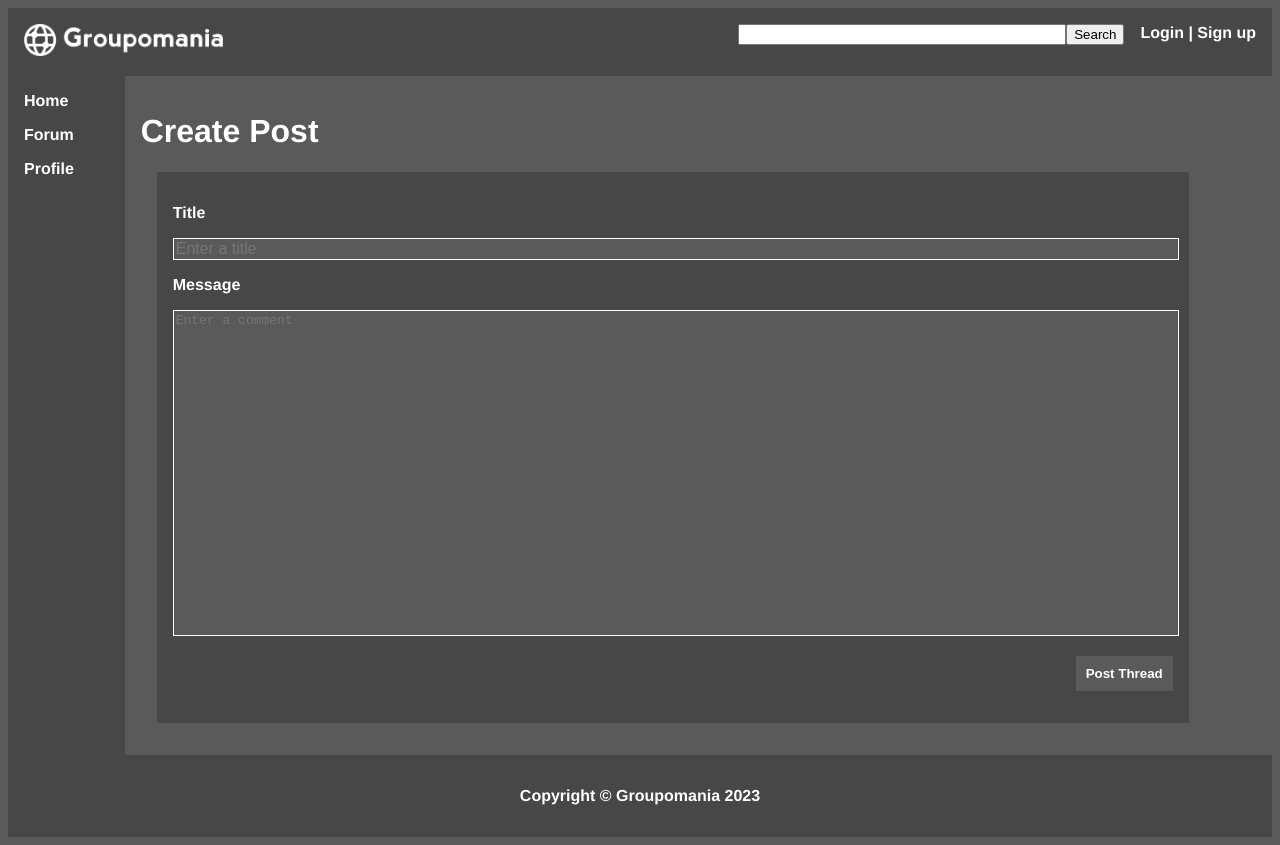
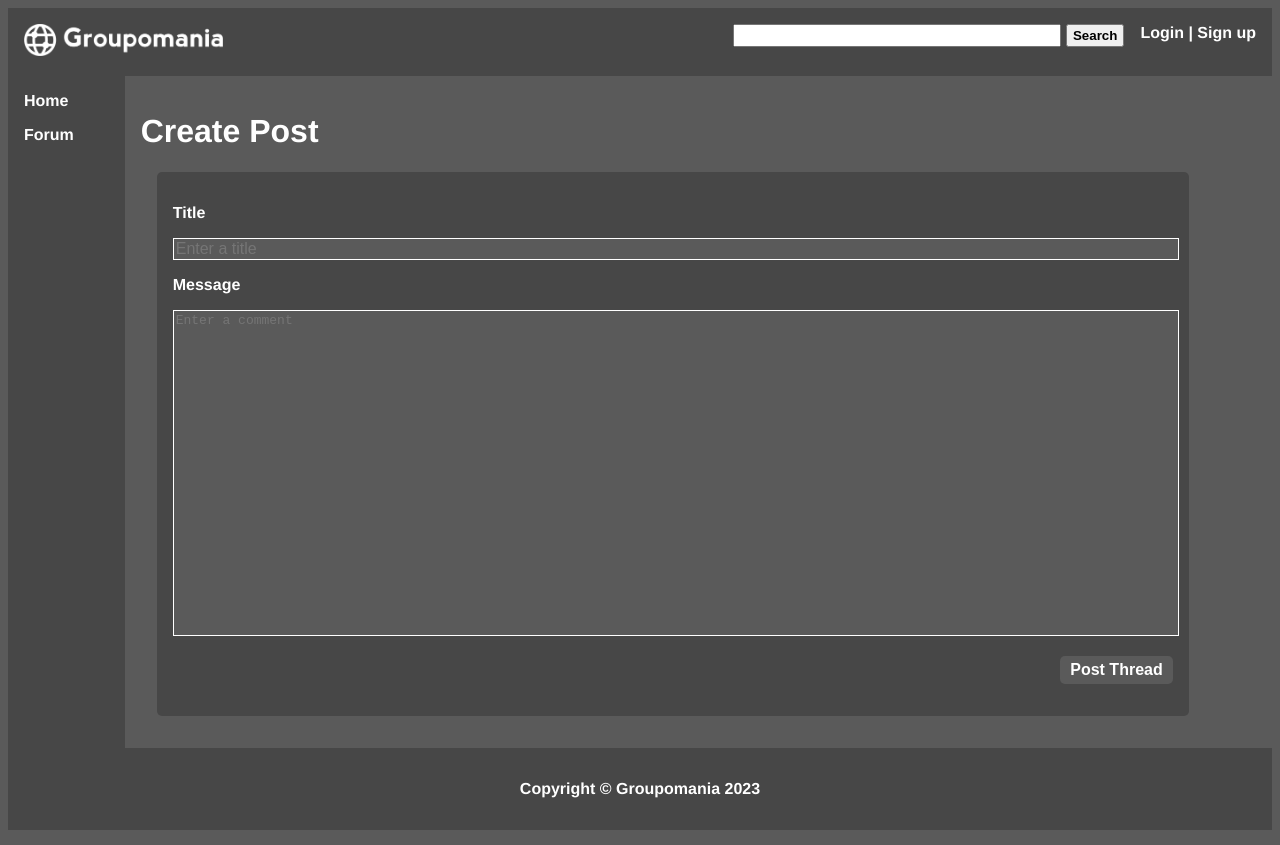
Before and after one commit to KunoMochi/grouponetwork, a Vue app in the folder frontend/: page /post in a window 1280 px wide. Built offline with nearby package versions, Linux system fonts and the light colour scheme.

Commit message:
Made some formatting changes to the site and code readability

```diff
--- a/frontend/src/App.vue
+++ b/frontend/src/App.vue
@@ -31,6 +31,10 @@ a {
   color: white;
 }
 
+a:hover {
+  text-decoration: underline;
+}
+
 .app {
   display: flex;
   background-color: #5a5a5a;
--- a/frontend/src/components/CommentBox.vue
+++ b/frontend/src/components/CommentBox.vue
@@ -1,5 +1,5 @@
 <template>
-    <div class="topicBox" :key="componentKey">
+    <div class="topicBox">
         <div class="commentBox">
             <div class="commentTitle">{{ postTitle }}</div>
             <div class="commentHead">
@@ -12,9 +12,9 @@
                 <div v-else>{{ tempPostContent }}</div>
             </div>
             <div><p class="timeStamp">Posted {{ formatDate(postTimestamp) }}</p></div>
-            <div v-if="postUserId == userId" class="commentCtrl">
+            <div v-if="postUserId == userId && this.isAllowed" class="commentCtrl">
                 <div v-if="editModal">
-                    <router-link class="submitButton" to="/forum" @click="onSubmit({ commentid: postCommentId, userid: postUserId, content: content })">Submit</router-link>
+                    <router-link class="submitButton" to="" @click="onSubmit({ commentid: postCommentId, userid: postUserId, content: content })">Submit</router-link>
                     <router-link class="cancelButton" to="" @click="toggleEdit()">Cancel</router-link>
                 </div>
                 <div v-else>
@@ -31,7 +31,14 @@ import { mapState, mapGetters, mapActions } from 'vuex'
 import moment from 'moment'
 
 export default {
-    props: ['postCommentId', 'postUserId', 'postUsername', 'postTitle', 'postContent','postTimestamp', 'url', 'modal'],
+    props: [
+        'postCommentId',
+        'postUserId',
+        'postUsername',
+        'postTitle',
+        'postContent',
+        'postTimestamp',
+        'modal'],
     data() {
         return {
             tempPostContent: this.postContent,
@@ -39,7 +46,7 @@ export default {
         }
     },
     computed: {
-        ...mapState(['userId']),
+        ...mapState(['userId','isAllowed']),
         ...mapGetters(['getIsAuth','getUserId','getUserName'])
     },
     methods: {
@@ -66,6 +73,7 @@ export default {
     .commentBox {
         max-width: 1000px;
         background-color: #474747;
+        border-radius: 5px;
         padding: 1rem;
         margin: 1rem;
     }
@@ -112,9 +120,10 @@ export default {
     }
 
     .editButton, .deleteButton, .submitButton, .cancelButton {
-        padding: 5px;
+        padding: 5px 10px;
         margin: 5px;
         background-color: #5a5a5a;
+        border-radius: 5px;
         text-align: left;
         font-size: medium;
     }
--- a/frontend/src/components/HeaderBar.vue
+++ b/frontend/src/components/HeaderBar.vue
@@ -1,9 +1,9 @@
 <template>
-    <nav>
+    <div class="header">
         <div class="logo">
             <img src="../assets/icon-left-font-monochrome-white-long.png" alt="Groupomania">
         </div>
-        <div class="spacer">
+        <div class="searchBar">
             <input class="search-box" />
             <button class="search-button">Search</button>
         </div>
@@ -15,7 +15,7 @@
             <router-link to="/login">Login</router-link> |
             <router-link to="/signup">Sign up</router-link>
         </div>
-    </nav>
+    </div>
 </template>
 
 <script>
@@ -38,21 +38,13 @@ export default {
 </script>
 
 <style lang="scss" scoped>
-    nav {
+    .header {
         display: flex;
         text-align: left;
         background-color: #474747;
         padding: 1rem;
         font-weight: bold;
         color: white;
-        font-weight: bold;
-        color: white;
-
-        a {
-            font-weight: bold;
-            color: white;
-            text-decoration: none;
-        }
     }
 
     .logo {
@@ -61,13 +53,20 @@ export default {
         }
     }
 
-    .spacer {
+    .searchBar {
         text-align: right;
         width: 100%;
         padding: 0 1rem 0 1rem;
 
         .search-box {
+            margin: 0 5px;
+            padding: 2px;
             width: 20rem;
+        }
+
+        .search-button {
+            padding: 2px 5px;
+            font-weight: bold;
         }
     }
 
--- a/frontend/src/components/PostBox.vue
+++ b/frontend/src/components/PostBox.vue
@@ -52,6 +52,7 @@ export default {
     .commentBox {
         max-width: 1000px;
         background-color: #474747;
+        border-radius: 5px;
         padding: 01rem;
     }
 
@@ -86,9 +87,11 @@ export default {
     .postButton {
         border: none;
         background: #5a5a5a;
+        border-radius: 5px;
         color: white;
         font-weight: bold;
-        padding: 10px;
+        font-size: medium;
+        padding: 5px 10px;
     }
 
     .postButton:hover {
--- a/frontend/src/components/SidebarNav.vue
+++ b/frontend/src/components/SidebarNav.vue
@@ -5,9 +5,6 @@
         </div>
         <div class="forum">
             <router-link to="/forum">Forum</router-link>
-        </div>
-        <div class="profile">
-            <router-link to="/profile">Profile</router-link>
         </div>
     </aside>
 </template>
--- a/frontend/src/store/index.js
+++ b/frontend/src/store/index.js
@@ -72,6 +72,7 @@ export default createStore({
     isAuth: sessionStorage.getItem('auth'),
     userId: sessionStorage.getItem('userId'),
     username: sessionStorage.getItem('username'),
+    isAllowed: false,
     errorMessage: ''
   },
   getters: {
@@ -110,6 +111,9 @@ export default createStore({
     },
     changeMessage (state, payload) {
       state.errorMessage = payload.message
+    },
+    changeAllowed (state, payload) {
+      state.isAllowed = payload.isAllowed
     }
   },
   actions: {
--- a/frontend/src/views/ForumView.vue
+++ b/frontend/src/views/ForumView.vue
@@ -1,7 +1,7 @@
 <template>
     <div class="forum">
         <h1>Recent Topics</h1>
-        <router-link class="postLink" to="/post">Create a Post</router-link>
+        <router-link class="postLink" to="/post">Create Topic</router-link>
         <label v-if="query === undefined">Query is empty</label>
         <CommentBox class="comment"
             v-for="topic in query"
@@ -21,6 +21,7 @@
 </script>
 
 <script>
+import { mapState, mapMutations } from 'vuex';
 import axios from 'axios'
 
 export default {
@@ -29,17 +30,23 @@ export default {
             query: ''
         }
     },
+    computed: {
+        ...mapState(['userId','isAllowed']),
+    },
     methods: {
+        ...mapMutations([['changeAllowed']]),
         getAllTopics() {
-      axios('http://localhost:3000/api/findRecentComments').then((result) => {
+            axios('http://localhost:3000/api/findAllComments').then((result) => {
                 this.query = result.data
-          console.log(result.data)
-          // context.commit('storeQuery', result.data)
             })
         },
     },
     beforeMount() {
+        this.$store.commit('changeAllowed', { isAllowed: true })
         this.getAllTopics()
+    },
+    beforeUnmount() {
+        this.$store.commit('changeAllowed', { isAllowed: false })
     }
 }
 </script>
@@ -52,8 +59,9 @@ export default {
     }
 
     .postLink {
-        padding: 5px;
+        padding: 5px 10px;
         background-color: #474747;
+        border-radius: 5px;
         text-align: left;
         font-size: large;
     }
--- a/frontend/src/views/HomeView.vue
+++ b/frontend/src/views/HomeView.vue
@@ -1,8 +1,6 @@
 <template>
   <div class="home">
     <h1>Welcome to the GroupoNetwork!</h1>
-    <!-- <img alt="Vue logo" src="../assets/logo.png"> -->
-    <!-- <HelloWorld msg="Welcome to Your Vue.js App"/> -->
     <label v-if="query === undefined">Query is empty</label>
     <CommentBox class="comment"
       v-for="topic in query"
@@ -34,8 +32,6 @@ export default {
     getAllTopics() {
       axios('http://localhost:3000/api/findRecentComments').then((result) => {
           this.query = result.data
-          console.log(result.data)
-          // context.commit('storeQuery', result.data)
       })
     },
   },
--- a/frontend/src/views/LoginView.vue
+++ b/frontend/src/views/LoginView.vue
@@ -9,8 +9,8 @@
             <p><label>Password</label></p>
             <input v-model="password" class="password-box" id="password" type="password">
         </div>
-        <div>
-            <button type="submit">Login</button> |
+        <div class="loginCtrl">
+            <button class="loginButton" type="submit">Login</button> |
             <router-link to="/signup">Create an account</router-link>
         </div>
         <div class="error">
@@ -48,7 +48,7 @@ export default {
 </script>
 
 <style lang="scss" scoped>
-    div .login {
+    .login {
         width: 100%;
         text-align: center;
         padding: 1rem;
@@ -59,8 +59,8 @@ export default {
         margin-top: 2rem;
     }
 
-    input {
-        font-size: medium;
+    .username-box, .password-box {
+        padding: 2px;
         width: 30rem;
     }
 
@@ -69,7 +69,12 @@ export default {
         font-weight: bold;
     }
 
-    a {
-        font-size: small;
+    .loginCtrl {
+        padding: 1rem;
+    }
+
+    .loginButton {
+        padding: 2px 5px;
+        font-weight: bold;
     }
 </style>
--- a/frontend/src/views/SignupView.vue
+++ b/frontend/src/views/SignupView.vue
@@ -13,9 +13,9 @@
             <p><label for="password">Confirm Password</label></p>
             <input v-model="confPass" type="password" class="confirm-password-box" />
         </div>
-        <div>
+        <div class="signupCtrl">
             <router-link to="/login">Existing User?</router-link> |
-            <button type="submit">Create Account</button>
+            <button class="signupButton" type="submit">Create Account</button>
         </div>
         <div class="error">
             <p>{{ errorMessage }}</p>
@@ -65,16 +65,21 @@ export default {
     }
 
     input {
-        font-size: medium;
+        padding: 2px;
         width: 30rem;
+    }
+
+    .signupCtrl {
+        padding: 1rem;
+    }
+
+    .signupButton {
+        padding: 2px 5px;
+        font-weight: bold;
     }
 
     .error {
         color: red;
         font-weight: bold;
     }
-
-    a {
-        font-size: small;
-    }
 </style>
```
Lines whose indentation alone changed are shown as unchanged.
